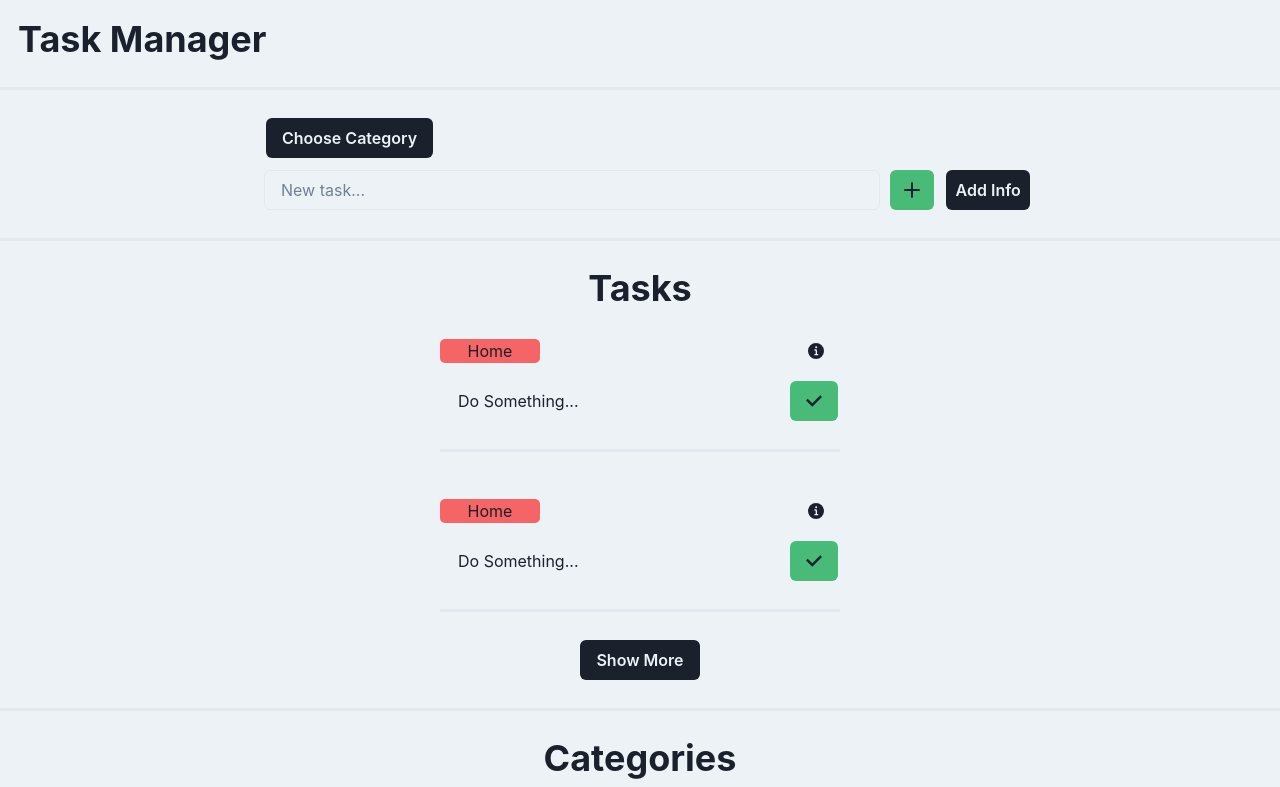
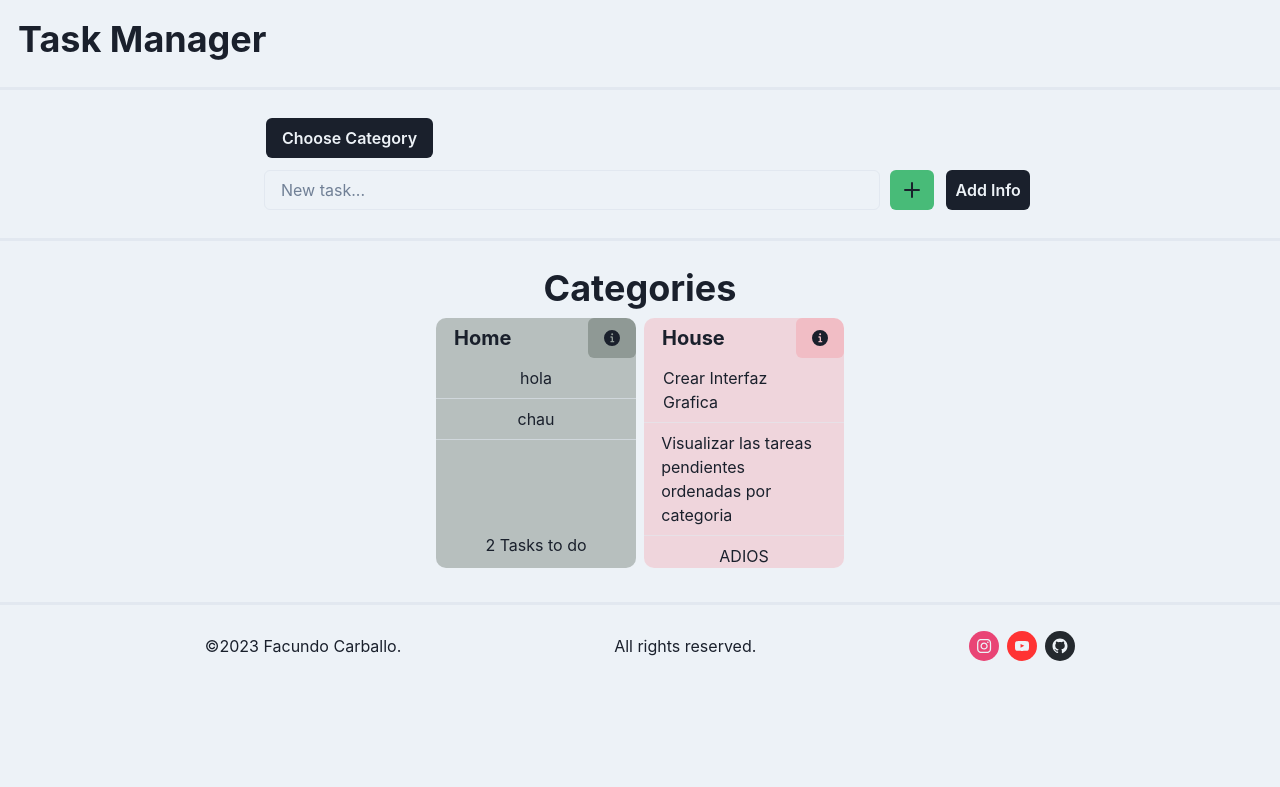
Before and after one commit to facundocarballo/task-manager-go, a Next.js app in the folder web/task-manager/: page / in a window 1280 px wide. Shown: the top 787 px of the page. Built offline with nearby package versions, Linux system fonts and the light colour scheme.

Commit message:
bg theme color

```diff
--- a/web/task-manager/pages/index.tsx
+++ b/web/task-manager/pages/index.tsx
@@ -5,13 +5,12 @@ import { TheDivider } from '@/src/components/TheDivider';
 import { Tasks } from '@/src/subpages/Tasks';
 import { Categories } from '@/src/subpages/Categories';
 import { Footer } from '@/src/subpages/Footer';
-import { VStack, useColorModeValue } from '@chakra-ui/react';
+import { Spacer, VStack, useColorModeValue } from '@chakra-ui/react';
 
 
 export default function Home() {
-  const bg = useColorModeValue('light.bg', 'dark.bg');
   return (
-    <VStack minH='100%' bg={bg}>
+    <VStack minH='100%'>
       <Head>
         <title>Task Manager</title>
         <meta name="description" content="App to handle all of your tasks." />
@@ -21,10 +20,11 @@ export default function Home() {
       <NavBar />
       <TheDivider horizontal={true} />
       <InputTask />
-      <TheDivider horizontal={true} />
-      <Tasks />
+      {/* <TheDivider horizontal={true} /> */}
+      {/* <Tasks /> */}
       <TheDivider horizontal={true} />
       <Categories />
+      <Spacer />
       <TheDivider horizontal={true} />
       <Footer />
     </VStack>
--- a/web/task-manager/styles/theme.tsx
+++ b/web/task-manager/styles/theme.tsx
@@ -1,4 +1,4 @@
-import { extendTheme } from "@chakra-ui/react";
+import { extendTheme, useColorModeValue } from "@chakra-ui/react";
 import { ButtonStyles as Button } from "./buttons";
 
 const colors = {
@@ -16,8 +16,16 @@ const colors = {
     }
 };
 
+const styles = {
+    global: () => ({
+        body: {
+            bg: useColorModeValue('light.bg', 'dark.bg')
+        }
+    })
+}
+
 const components = { Button };
 
-const theme = extendTheme({colors, components})
+const theme = extendTheme({colors, components, styles})
 
 export default theme;
```
